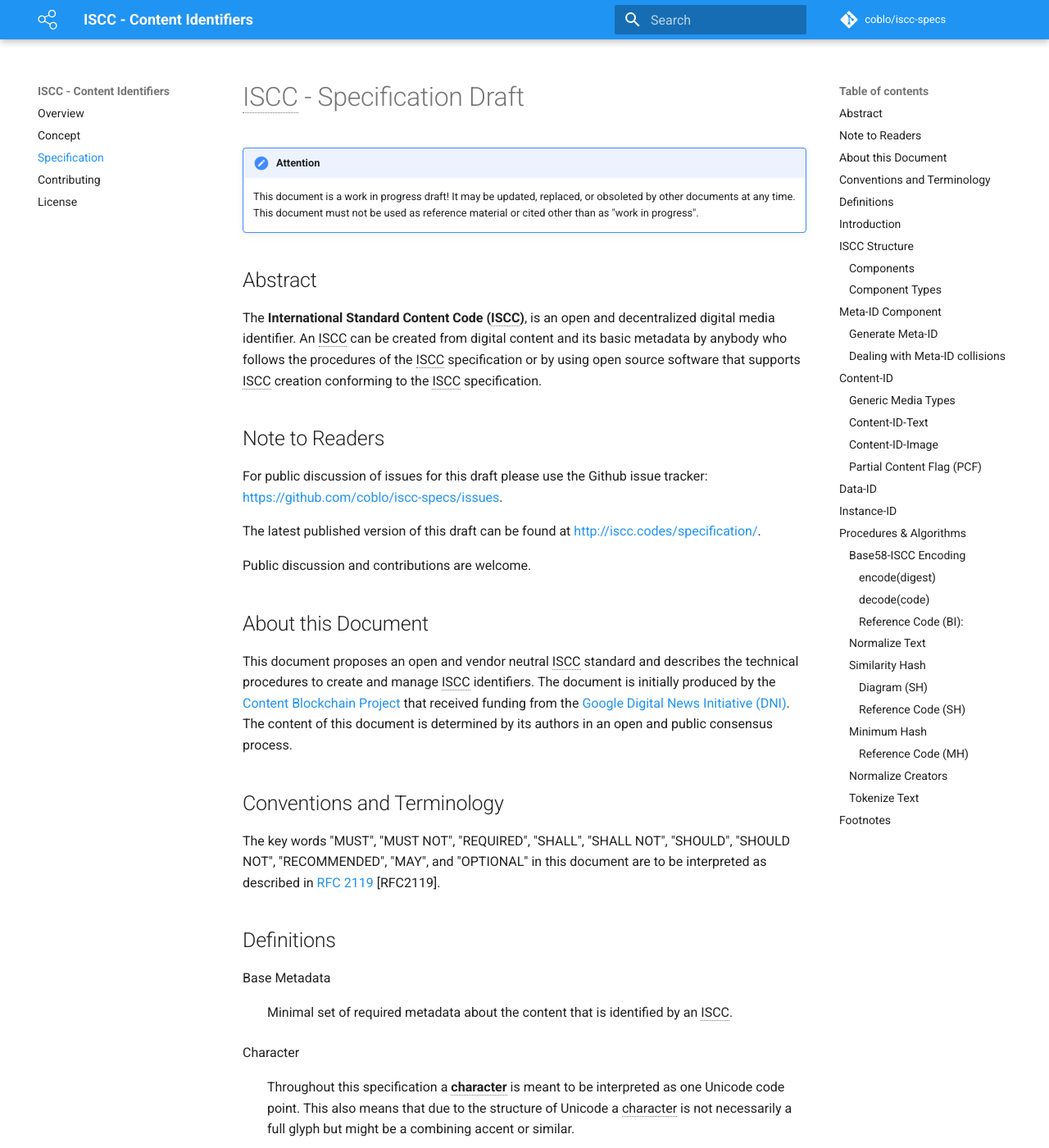
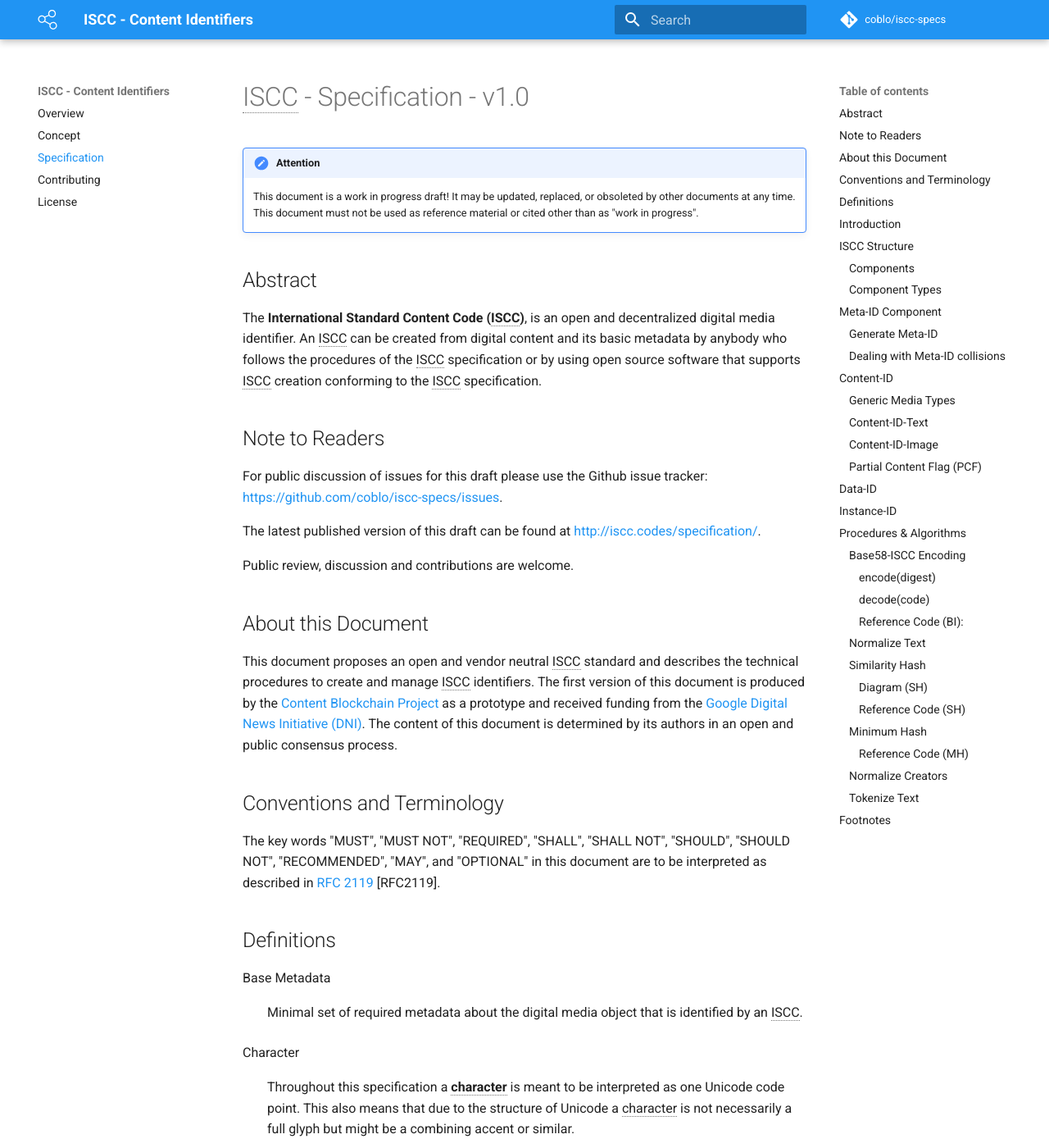
Before and after one commit to iscc/iscc-specs, an MkDocs documentation site: the page built from docs/specification.md, in a window 1280 px wide and 1400 px high. Shown: the whole window at 82% size. Built offline with MkDocs 1.6.1 and Material for MkDocs 9.7.7, drawn with Linux system fonts in a browser that asks for light colours; comment, search, counter and statistics services are not loaded; old or Windows-style settings are respelled for this version of MkDocs; some of the changed text lies outside the part shown.

Commit message:
Set Spec version to 1.0

```diff
--- a/docs/specification.md
+++ b/docs/specification.md
@@ -2,7 +2,7 @@ title: ISCC - Specification
 description: Draft Specification of International Standard Content Codes
 authors: Titusz Pan
 
-# ISCC - Specification Draft
+# ISCC - Specification - v1.0
 
 !!! attention
 
@@ -18,11 +18,11 @@ For public discussion of issues for this draft please use the Github issue track
 
 The latest published version of this draft can be found at <http://iscc.codes/specification/>.
 
-Public discussion and contributions are welcome.
+Public review, discussion and contributions are welcome.
 
 ## About this Document
 
-This document proposes an open and vendor neutral ISCC standard and describes the technical procedures to create and manage ISCC identifiers. The document is initially produced by the [Content Blockchain Project](https://content-blockchain.org) that received funding from the [Google Digital News Initiative (DNI)](https://digitalnewsinitiative.com/dni-projects/content-blockchain-project/). The content of this document is determined by its authors in an open and public consensus process.
+This document proposes an open and vendor neutral ISCC standard and describes the technical procedures to create and manage ISCC identifiers. The first version of this document is produced by the [Content Blockchain Project](https://content-blockchain.org) as a prototype and received funding from the [Google Digital News Initiative (DNI)](https://digitalnewsinitiative.com/dni-projects/content-blockchain-project/). The content of this document is determined by its authors in an open and public consensus process.
 
 ## Conventions and Terminology
 
@@ -31,7 +31,7 @@ The key words "MUST", "MUST NOT", "REQUIRED", "SHALL", "SHALL NOT", "SHOULD", "S
 ## Definitions
 
 Base Metadata
-:	Minimal set of required metadata about the content that is identified by an ISCC.
+:	Minimal set of required metadata about the digital media object that is identified by an ISCC.
 
 Character
 :	Throughout this specification a **character** is meant to be interpreted as one Unicode code point. This also means that due to the structure of Unicode a character is not necessarily a full glyph but might be a combining accent or similar.
```
Also changed, not shown: other parts of docs/specification.md (+1 -1 lines).
